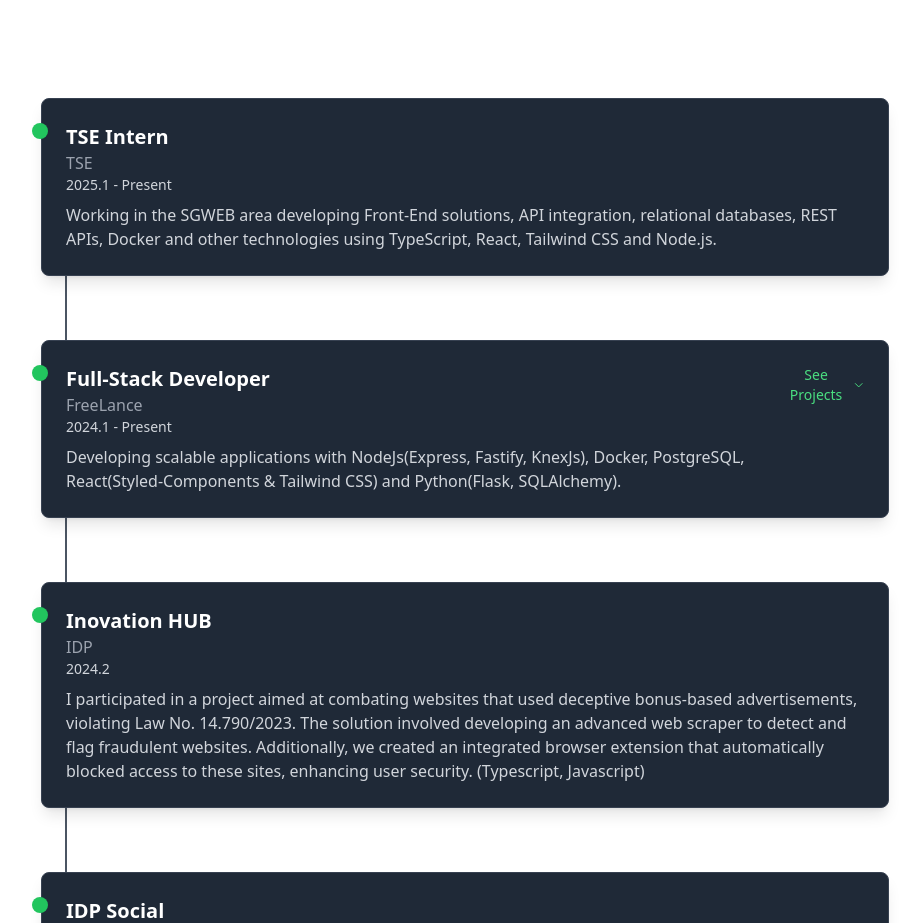
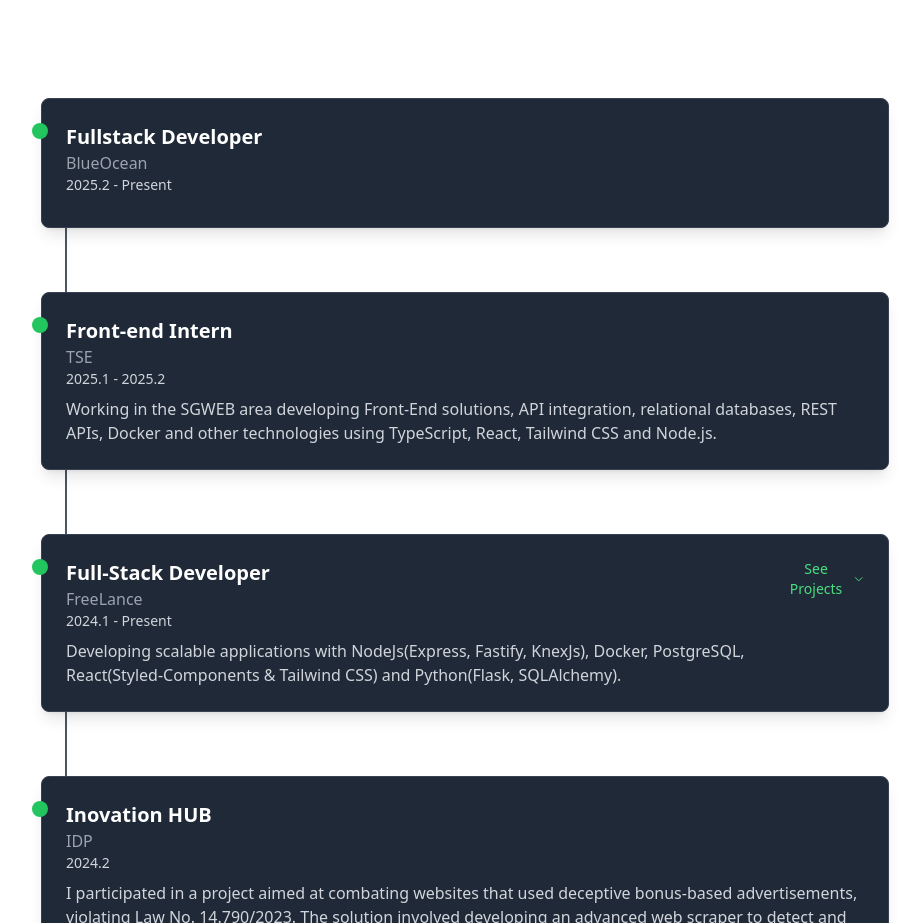
Before and after one commit to samuka7abr/Portifolio, a React (Vite) app: page / in a window 1280 px wide. Shown: the part 1280-2203 px from the top of the page, without its empty margins (175-1095 px from the left). Built offline with nearby package versions, Linux system fonts and the light colour scheme.

Commit message:
Feat: adicionando xp

```diff
--- a/src/components/Experience/index.tsx
+++ b/src/components/Experience/index.tsx
@@ -17,9 +17,15 @@
 
 const experiences: ExperienceProps[] = [
   {
-    role: "TSE Intern",
+    role: "Fullstack Developer",
+    company: "BlueOcean",
+    period: "2025.2 - Present",
+    description: "",
+  },
+  {
+    role: "Front-end Intern",
     company: "TSE",
-    period: "2025.1 - Present",
+    period: "2025.1 - 2025.2",
     description: "Working in the SGWEB area developing Front-End solutions, API integration, relational databases, REST APIs, Docker and other technologies using TypeScript, React, Tailwind CSS and Node.js.",
   },
   {
```
